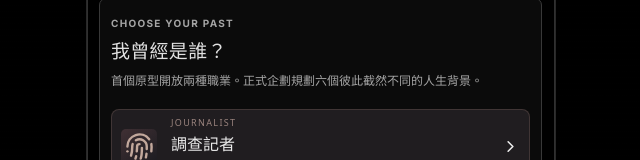
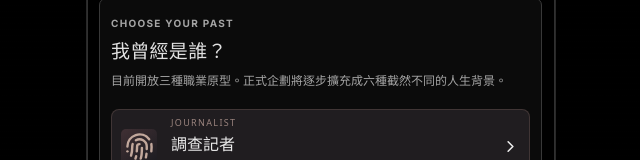
Before and after one commit to shinkureru/ember-chronicles, a React (Vite) app: page /#/ in a window 1280 px wide. Shown: the part 359-519 px from the top of the page, without its empty margins (319-959 px from the left). Built offline with nearby package versions, Linux system fonts and the light colour scheme.

Commit message:
feat(v1.4): register third profession, mission two, inventory and safe save migration

```diff
--- a/src/features/chapter/HomePage.tsx
+++ b/src/features/chapter/HomePage.tsx
@@ -9,7 +9,7 @@ export default function HomePage(){
  if(state.profession)return <ChapterMapPage/>;
  return <div className="page-stack home-page viewport-page">
   <section className="home-hero"><span className="eyebrow">EMBER CHRONICLES / PROLOGUE</span><div className="home-hero__symbol"><Skull size={46} strokeWidth={1}/></div><h1>灰燼之下，<br/>沒有人是清白的。</h1><p>「這座城有些人失蹤了。更可怕的是，沒有人願意承認自己知道原因。」</p><span className="hero-scroll">你的身分，將改變每一個答案。</span></section>
-  <section className="surface-card"><span className="eyebrow">CHOOSE YOUR PAST</span><h2>我曾經是誰？</h2><p className="muted">首個原型開放兩種職業。正式企劃規劃六個彼此截然不同的人生背景。</p>
+  <section className="surface-card"><span className="eyebrow">CHOOSE YOUR PAST</span><h2>我曾經是誰？</h2><p className="muted">目前開放三種職業原型。正式企劃將逐步擴充成六種截然不同的人生背景。</p>
    <div className="profession-cards">{(Object.entries(PROFESSIONS) as [ProfessionId,typeof PROFESSIONS[ProfessionId]][]).map(([id,p])=><button key={id} type="button" className="profession-card" onClick={()=>{playCue('confirm');dispatch({type:'SELECT_PROFESSION',profession:id})}}><span className="profession-card__icon"><Fingerprint size={29}/></span><span><small>{p.en}</small><strong>{p.name}</strong><em>{p.tagline}</em></span><ChevronRight size={19}/></button>)}</div>
   </section><div className="tip-panel"><Info size={16}/>原型使用瀏覽器本機存檔。選擇職業後進入第一章互動地圖。</div>
  </div>;
```
